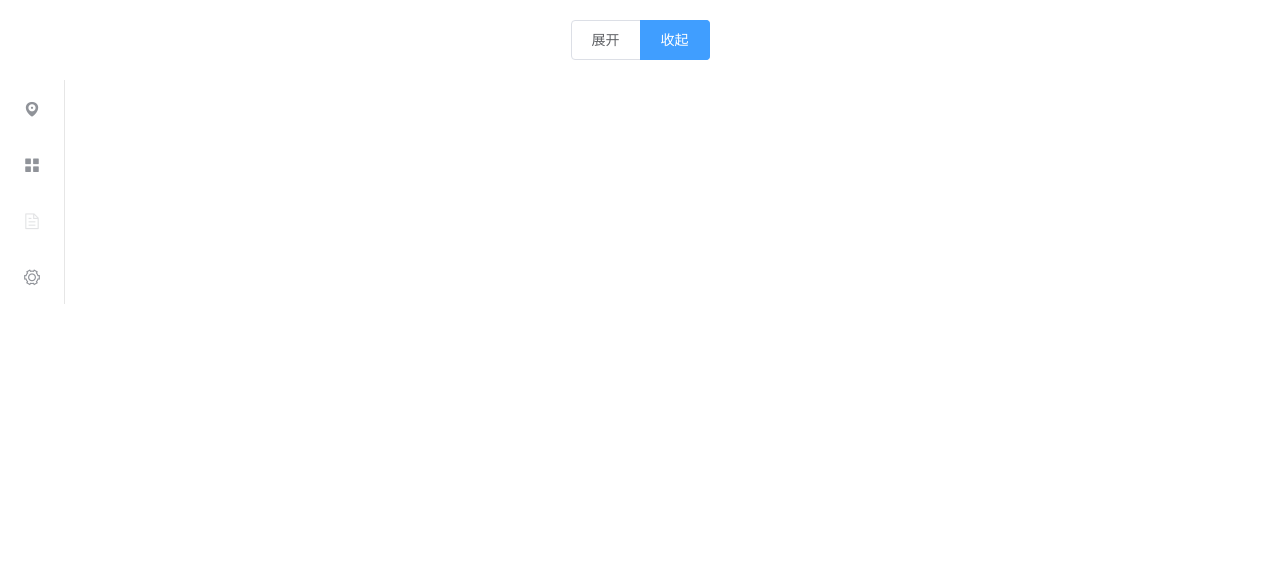
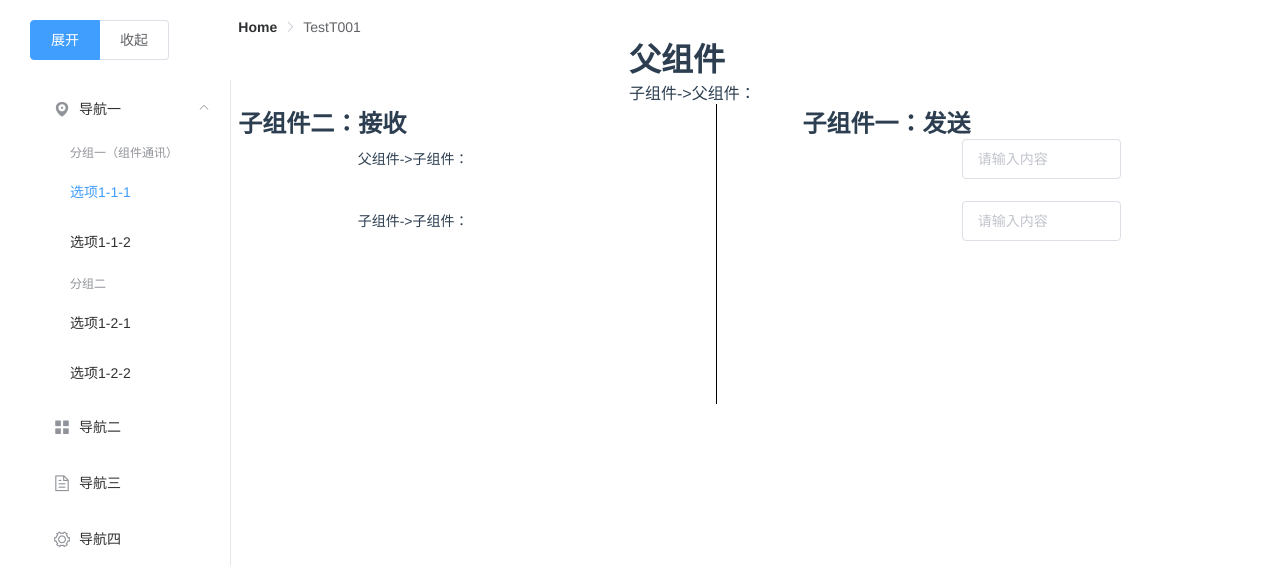
Before and after one commit to lyj183/FirstVueProject, a Vue app: page / in a window 1280 px wide. Shown: the top 586 px of the page. Built offline with nearby package versions, Linux system fonts and the light colour scheme.

Commit message:
添加组件通讯

```diff
--- a/src/App.vue
+++ b/src/App.vue
@@ -29,9 +29,10 @@ export default {
   font-family: 'Avenir', Helvetica, Arial, sans-serif;
   -webkit-font-smoothing: antialiased;
   -moz-osx-font-smoothing: grayscale;
-  text-align: center;
+  /*text-align: center;*/
   color: #2c3e50;
   /*margin-top: 60px;*/
     margin-top: 10px;
+    margin-left: 10px;
 }
 </style>
--- a/src/components/Home.vue
+++ b/src/components/Home.vue
@@ -1,33 +1,32 @@
 <template>
   <div class="hello">
+    <el-row class="tac">
+      <el-col :span="4">
         <el-radio-group v-model="isCollapse" style="margin-bottom: 20px;">
           <el-radio-button :label="false">展开</el-radio-button>
           <el-radio-button :label="true">收起</el-radio-button>
         </el-radio-group>
-    <el-menu default-active="1-4-1" class="el-menu-vertical-demo" @open="handleOpen" @close="handleClose" :collapse="isCollapse">
+        <el-menu default-active="1-1-1" class="el-menu-vertical-demo" @select="handleSelect" :collapse="isCollapse">
           <el-submenu index="1">
             <template slot="title">
               <i class="el-icon-location"></i>
               <span slot="title">导航一</span>
             </template>
             <el-menu-item-group>
-          <span slot="title">分组一</span>
-          <el-menu-item index="1-1">选项1</el-menu-item>
-          <el-menu-item index="1-2">选项2</el-menu-item>
+              <span slot="title">分组一（组件通讯）</span>
+              <el-menu-item index="1-1-1">选项1-1-1</el-menu-item>
+              <el-menu-item index="1-1-2">选项1-1-2</el-menu-item>
             </el-menu-item-group>
-        <el-menu-item-group title="分组2">
-          <el-menu-item index="1-3">选项3</el-menu-item>
+            <el-menu-item-group title="分组二">
+              <el-menu-item index="1-2-1">选项1-2-1</el-menu-item>
+              <el-menu-item index="1-2-2">选项1-2-2</el-menu-item>
             </el-menu-item-group>
-        <el-submenu index="1-4">
-          <span slot="title">选项4</span>
-          <el-menu-item index="1-4-1">选项1</el-menu-item>
-        </el-submenu>
           </el-submenu>
           <el-menu-item index="2">
             <i class="el-icon-menu"></i>
             <span slot="title">导航二</span>
           </el-menu-item>
-      <el-menu-item index="3" disabled>
+          <el-menu-item index="3">
             <i class="el-icon-document"></i>
             <span slot="title">导航三</span>
           </el-menu-item>
@@ -36,23 +35,36 @@
             <span slot="title">导航四</span>
           </el-menu-item>
         </el-menu>
+      </el-col>
+      <el-col :span="20">
+        <div v-if="indexPath[1]=='1-1-1'">
+          <parent-view></parent-view>
+        </div>
+      </el-col>
+    </el-row>
   </div>
 </template>
 
 <script>
+import parentView from './test001/ParentView.vue'
 export default {
-  name: 'HelloWorld',
+  name: 'Home',
+  components : {
+    parentView
+  },
   data() {
     return {
-      isCollapse: true
+      isCollapse: false,
+      index: '',
+      indexPath: ['1','1-1-1']
     };
   },
   methods: {
-    handleOpen(key, keyPath) {
+    handleSelect(key, keyPath) {
       console.log(key, keyPath);
-    },
-    handleClose(key, keyPath) {
-      console.log(key, keyPath);
+      this.index = key;
+      this.indexPath = keyPath;
+      console.log("indexPath: " + this.indexPath);
     }
   }
 }
--- /dev/null
+++ b/src/components/test001/ChildOneView.vue
@@ -0,0 +1,42 @@
+<template>
+<el-form>
+  <el-form-item>
+    <el-row type="flex" justify="center">
+      <el-col :span="8">
+        <el-input v-model="formName1" placeholder="请输入内容"></el-input>
+      </el-col>
+    </el-row>
+  </el-form-item>
+  <el-form-item>
+    <el-row type="flex" justify="center">
+      <el-col :span="8">
+        <el-input v-model="formName2" placeholder="请输入内容"></el-input>
+      </el-col>
+    </el-row>
+  </el-form-item>
+</el-form>
+</template>
+
+<script>
+import eventHub from '@/tools/eventhub'
+export default {
+  data() {
+    return {
+      formName1: '',
+      formName2: ''
+    }
+  },
+  watch: {
+    formName1() {
+      this.$emit('changeFormNameOne', this.formName1);
+    },
+    formName2() {
+      // eventHub触发事件
+      eventHub.$emit('changeFormNameTwo', this.formName2);
+    }
+  }
+}
+</script>
+
+<style scoped>
+</style>
--- /dev/null
+++ b/src/components/test001/ChildTwoView.vue
@@ -0,0 +1,43 @@
+<template>
+<el-form>
+  <!-- 方法一：父组件传递给子组件 -->
+  <el-form-item>
+    <el-row type="flex" justify="center">
+      <el-col :span="12">
+        <p>父组件->子组件： {{picName1}}</p>
+      </el-col>
+    </el-row>
+  </el-form-item>
+  <!-- 方法二：子组件之间通过eventHub传递 -->
+  <el-form-item>
+    <el-row type="flex" justify="center">
+      <el-col :span="12">
+        <p>子组件->子组件： {{picName2}}</p>
+      </el-col>
+    </el-row>
+  </el-form-item>
+</el-form>
+</template>
+
+<script>
+import eventHub from '@/tools/eventhub'
+export default {
+  props: {
+    picName1: '',
+  },
+  data() {
+    return {
+      picName2: ''
+    }
+  },
+  mounted(){
+    // eventHub接收事件
+    eventHub.$on('changeFormNameTwo', (formName2) => {
+      this.picName2 = formName2;
+    });
+  },
+}
+</script>
+
+<style scoped>
+</style>
--- /dev/null
+++ b/src/components/test001/ParentView.vue
@@ -0,0 +1,65 @@
+<template>
+  <div class="parent-view" ref="parentView">
+    <div class="crumbs">
+        <el-breadcrumb separator-class="el-icon-arrow-right">
+            <el-breadcrumb-item :to="{ name: 'Home' }">Home</el-breadcrumb-item>
+            <el-breadcrumb-item :to="{ name: 'TestView001' }">TestT001</el-breadcrumb-item>
+        </el-breadcrumb>
+    </div>
+    <div class="parent-view-content-wrap">
+      <el-row type="flex" justify="center">
+        <el-col :span="6">
+          <h1>父组件</h1>
+          <p>子组件->父组件：{{title}}</p>
+        </el-col>
+      </el-row>
+      <el-row>
+        <!-- 父组件传递给子组件ChildTwoView，pic-name1必须要用 - 代替驼峰 -->
+        <el-col :span="11">
+          <h2>子组件二：接收</h2>
+          <child-two-view :pic-name1="title"></child-two-view>
+        </el-col>
+        <el-col :span="2">
+          <div class="line-view"></div>
+        </el-col>
+        <!-- 从子组件ChildOneView接收 -->
+        <el-col :span="11">
+          <h2>子组件一：发送</h2>
+          <child-one-view @changeFormNameOne="changeName" :form-name1="title"></child-one-view>
+        </el-col>
+      </el-row>
+    </div>
+  </div>
+</template>
+
+<script>
+import childOneView from './ChildOneView.vue'
+import childTwoView from './ChildTwoView.vue'
+export default {
+  components : {
+    childOneView,
+    childTwoView
+  },
+  data() {
+    return {
+      title: ''
+    }
+  },
+  methods: {
+    changeName(formName1) {
+      this.title = formName1;
+    }
+  }
+}
+</script>
+
+<style scoped>
+  .parent-view-content-wrap {
+    height: 300px;
+  }
+  .line-view {
+    height: 300px;
+    width: 1px;
+    background-color: black;
+  }
+</style>
--- a/src/components/test001/TestView.vue
+++ /dev/null
@@ -1,37 +0,0 @@
-<template>
-    <div class="test-view">
-      <!--练习一、Breadcrumb面包屑-->
-      <el-breadcrumb separator="->">
-        <el-breadcrumb-item :to="{name: 'HelloWorld'}">首页</el-breadcrumb-item>
-        <el-breadcrumb-item>TestView</el-breadcrumb-item>
-      </el-breadcrumb>
-    </div>
-</template>
-
-<script>
-  import moment from 'moment'
-  export default {
-      name: "TestView",
-      data() {
-        return {
-
-        }
-      },
-      computed: {
-
-      },
-      methods: {
-
-      }
-  }
-</script>
-
-<style scoped>
-  .test-view {
-    margin: auto;
-    width: 60%;
-    text-align: center;
-
-  }
-
-</style>
--- a/src/router/index.js
+++ b/src/router/index.js
@@ -1,7 +1,7 @@
 import Vue from 'vue'
 import Router from 'vue-router'
 import Home from '@/components/Home'
-import TestView from '@/components/test001/TestView'
+import ParentView from '@/components/test001/ParentView'
 
 
 
@@ -15,9 +15,9 @@ export default new Router({
       component: Home
     },
     {
-      path: '/TestView',
-      name: 'TestView',
-      component: TestView
+      path: '/TestView001',
+      name: 'TestView001',
+      component: ParentView
     }
   ]
 })
--- /dev/null
+++ b/src/tools/eventhub.js
@@ -0,0 +1,9 @@
+import Vue from 'vue'
+
+export default new Vue({
+  data(){
+    return {
+      data:'',
+    }
+  }
+})
```
Lines whose indentation alone changed are shown as unchanged.
